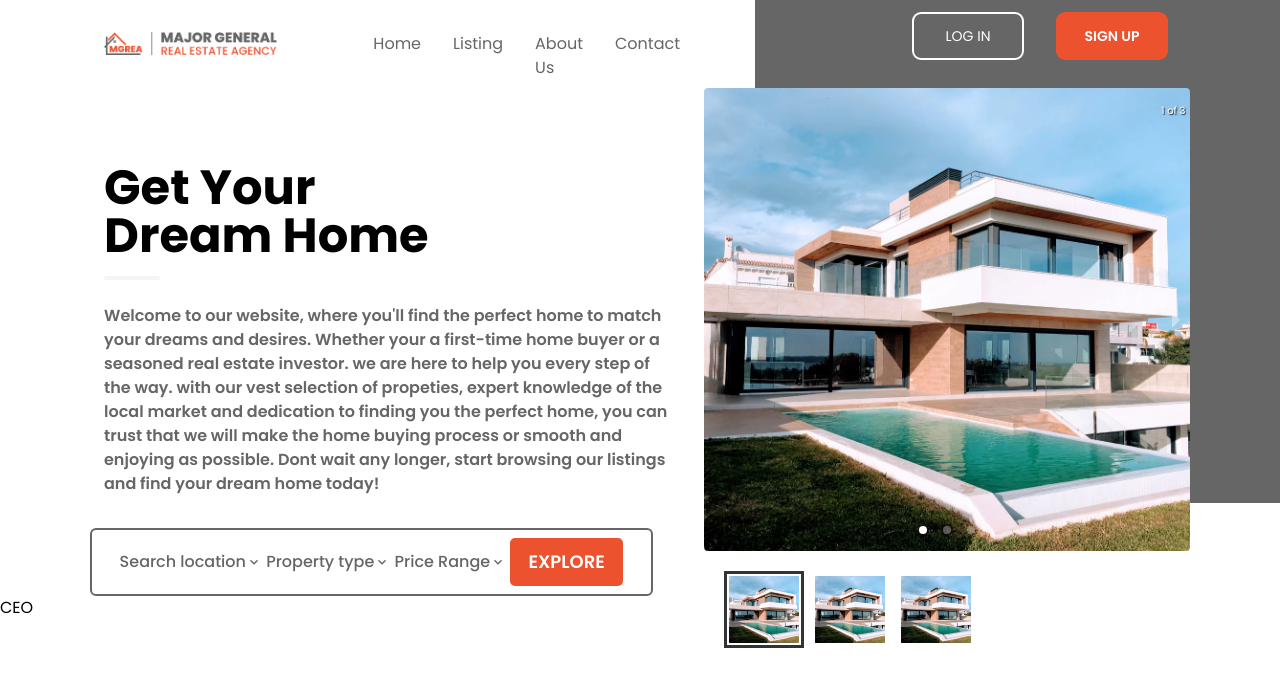
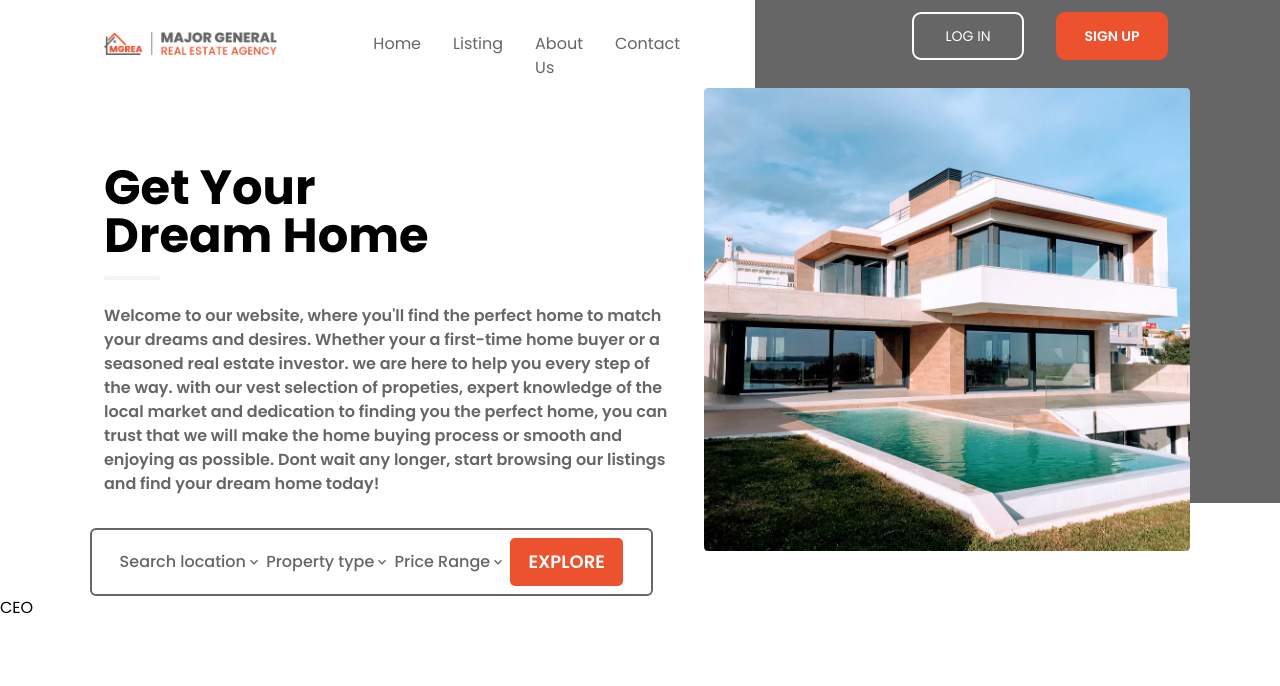
Before and after one commit to jennifer-pecky/estate-website, a React (Create React App) app: page / in a window 1280 px wide. Shown: the top 686 px of the page. Built offline with nearby package versions, Linux system fonts and the light colour scheme.

Commit message:
uploaded

```diff
--- a/src/components/Ui/Hero-section/Hero.js
+++ b/src/components/Ui/Hero-section/Hero.js
@@ -24,17 +24,18 @@ const Hero = () => {
             </div>
 
 
-            <Carousel className='absolute top-[5.5rem] right-[7%] w-[38%]'>
+
+            <div className='absolute top-[5.5rem] right-[7%] w-[38%]'>
                 <div>
+                    <img src={img} alt="" />
+                </div>
+                {/* <div>
                     <img src={img} alt="" />
                 </div>
                 <div>
                     <img src={img} alt="" />
-                </div>
-                <div>
-                    <img src={img} alt="" />
-                </div>
-            </Carousel>
+                </div> */}
+            </div>
 
 
         </section >
```
